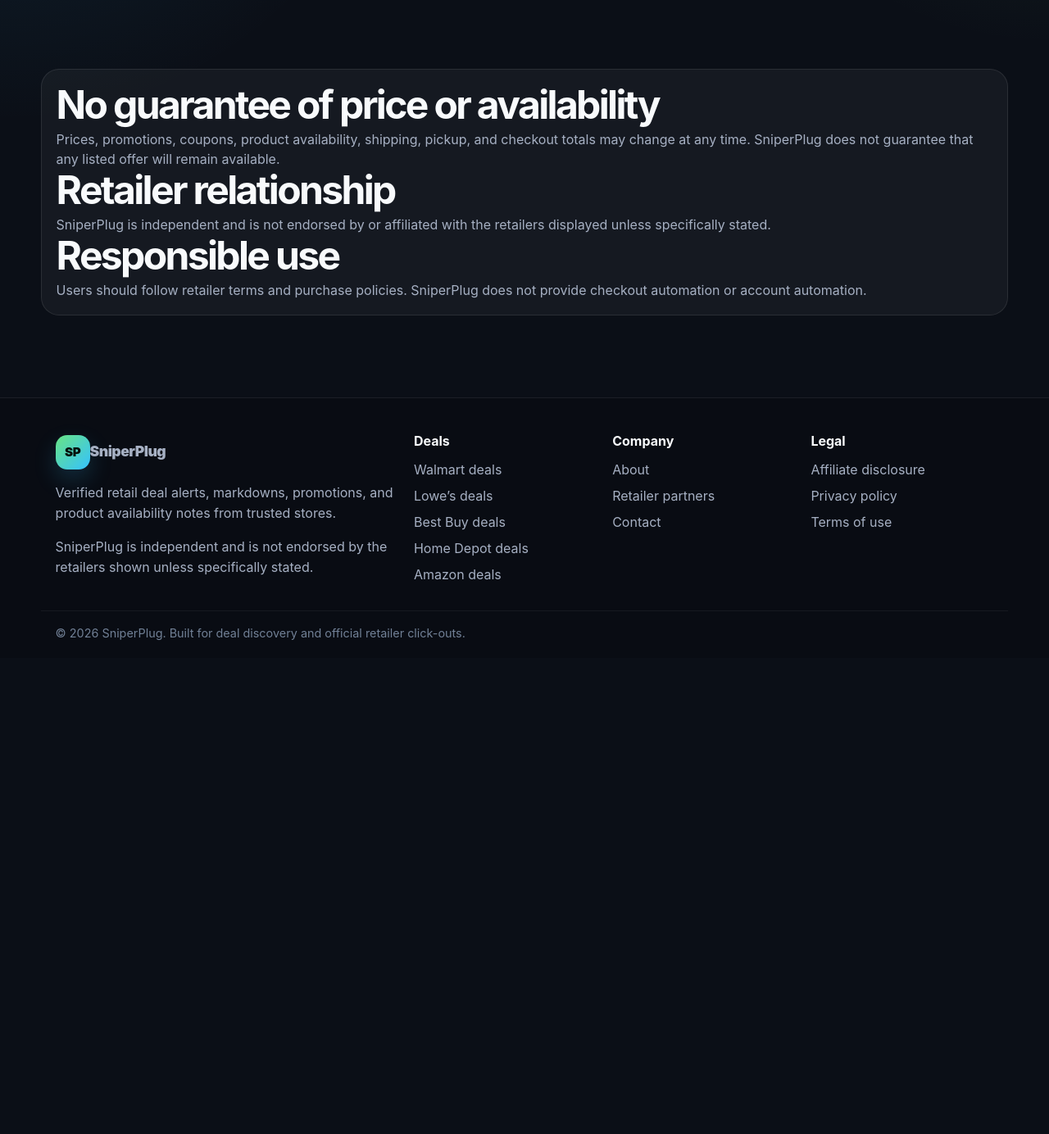
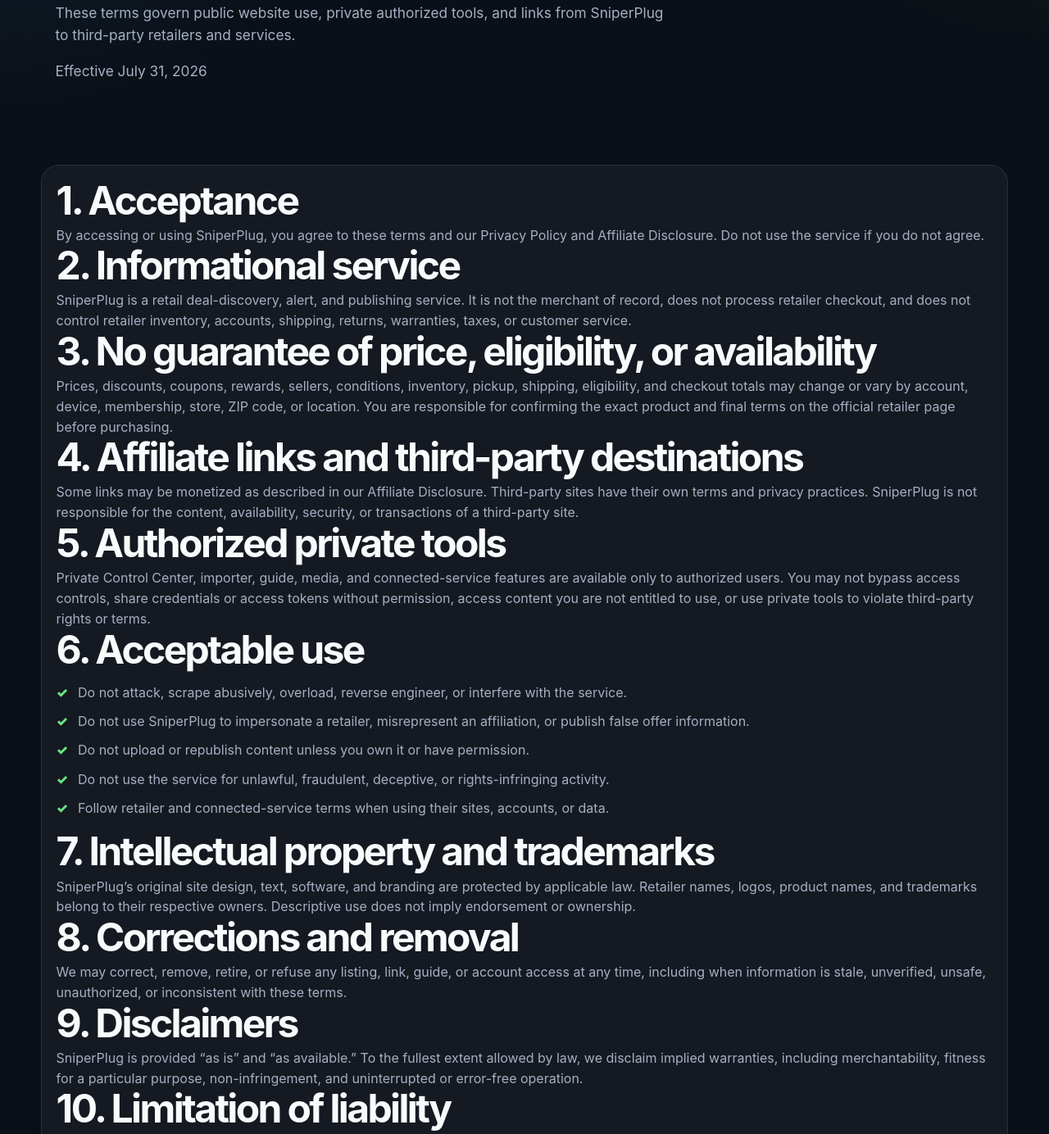
Before and after one commit to UglyGameFace/SniperPlug-Site, a website: page terms/index.html in a window 1280 px wide. Shown: the part 361-1745 px from the top of the page at 82% size. Before the commit the page ends 1164 px from the top, so only its background shows below. Drawn offline with Linux system fonts and the light colour scheme.

Commit message:
Publish complete SniperPlug terms of use

```diff
--- a/terms/index.html
+++ b/terms/index.html
@@ -4,59 +4,63 @@
   <meta charset="utf-8">
   <meta name="viewport" content="width=device-width, initial-scale=1">
   <title>Terms of Use | SniperPlug</title>
-  <meta name="description" content="SniperPlug website terms of use.">
+  <meta name="description" content="Terms governing use of SniperPlug deal-discovery pages, alerts, private tools, and retailer click-outs.">
   <meta name="robots" content="index,follow">
-  <meta property="og:title" content="Terms of Use | SniperPlug">
-  <meta property="og:description" content="SniperPlug website terms of use.">
-  <meta property="og:type" content="website">
-  <meta property="og:url" content="https://sniperplug.com">
+  <link rel="canonical" href="https://sniperplug.com/terms/">
   <meta name="theme-color" content="#0b0f17">
   <link rel="icon" href="/assets/favicon.svg" type="image/svg+xml">
   <link rel="stylesheet" href="/assets/css/styles.css">
-
 </head>
 <body>
   <a class="skip-link" href="#main">Skip to content</a>
-  <header class="site-header">
-    <div class="container header-inner">
-      <a class="brand" href="/" aria-label="SniperPlug home"><span class="brand-mark">SP</span><span>SniperPlug</span></a>
-      <nav class="nav" aria-label="Main navigation"><a class="active" href="/">Home</a><a class="" href="/deals/">Deals</a><a class="" href="/deals/walmart/">Walmart</a><a class="" href="/deals/lowes/">Lowe’s</a><a class="" href="/deals/best-buy/">Best Buy</a><a class="" href="/partners/">Partners</a></nav>
-      <a class="header-cta" href="/contact/">Get alerts</a>
-    </div>
-  </header>
+  <header class="site-header"><div class="container header-inner"><a class="brand" href="/"><span class="brand-mark">SP</span><span>SniperPlug</span></a><nav class="nav" aria-label="Main navigation"><a href="/">Home</a><a href="/control-center/">Owner access</a><a href="/deals/">Deals</a><a href="/deals/walmart/">Walmart</a><a href="/deals/best-buy/">Best Buy</a><a href="/partners/">Partners</a></nav><a class="header-cta" href="/contact/">Contact us</a></div></header>
   <main id="main">
-    <section class="page-hero"><div class="container"><span class="eyebrow">Terms</span><h1>Terms of use.</h1><p>By using SniperPlug, users agree that deal information is provided for discovery and must be verified with the official retailer before purchase.</p></div></section><section class="section"><div class="container legal-card"><h2>No guarantee of price or availability</h2><p>Prices, promotions, coupons, product availability, shipping, pickup, and checkout totals may change at any time. SniperPlug does not guarantee that any listed offer will remain available.</p><h2>Retailer relationship</h2><p>SniperPlug is independent and is not endorsed by or affiliated with the retailers displayed unless specifically stated.</p><h2>Responsible use</h2><p>Users should follow retailer terms and purchase policies. SniperPlug does not provide checkout automation or account automation.</p></div></section>
+    <section class="page-hero"><div class="container"><span class="eyebrow">Terms of use</span><h1>Use SniperPlug as a discovery tool—not a price guarantee.</h1><p>These terms govern public website use, private authorized tools, and links from SniperPlug to third-party retailers and services.</p><p class="mini">Effective July 31, 2026</p></div></section>
+    <section class="section"><div class="container legal-card">
+      <h2>1. Acceptance</h2>
+      <p>By accessing or using SniperPlug, you agree to these terms and our Privacy Policy and Affiliate Disclosure. Do not use the service if you do not agree.</p>
+
+      <h2>2. Informational service</h2>
+      <p>SniperPlug is a retail deal-discovery, alert, and publishing service. It is not the merchant of record, does not process retailer checkout, and does not control retailer inventory, accounts, shipping, returns, warranties, taxes, or customer service.</p>
+
+      <h2>3. No guarantee of price, eligibility, or availability</h2>
+      <p>Prices, discounts, coupons, rewards, sellers, conditions, inventory, pickup, shipping, eligibility, and checkout totals may change or vary by account, device, membership, store, ZIP code, or location. You are responsible for confirming the exact product and final terms on the official retailer page before purchasing.</p>
+
+      <h2>4. Affiliate links and third-party destinations</h2>
+      <p>Some links may be monetized as described in our Affiliate Disclosure. Third-party sites have their own terms and privacy practices. SniperPlug is not responsible for the content, availability, security, or transactions of a third-party site.</p>
+
+      <h2>5. Authorized private tools</h2>
+      <p>Private Control Center, importer, guide, media, and connected-service features are available only to authorized users. You may not bypass access controls, share credentials or access tokens without permission, access content you are not entitled to use, or use private tools to violate third-party rights or terms.</p>
+
+      <h2>6. Acceptable use</h2>
+      <ul class="check-list">
+        <li>Do not attack, scrape abusively, overload, reverse engineer, or interfere with the service.</li>
+        <li>Do not use SniperPlug to impersonate a retailer, misrepresent an affiliation, or publish false offer information.</li>
+        <li>Do not upload or republish content unless you own it or have permission.</li>
+        <li>Do not use the service for unlawful, fraudulent, deceptive, or rights-infringing activity.</li>
+        <li>Follow retailer and connected-service terms when using their sites, accounts, or data.</li>
+      </ul>
+
+      <h2>7. Intellectual property and trademarks</h2>
+      <p>SniperPlug’s original site design, text, software, and branding are protected by applicable law. Retailer names, logos, product names, and trademarks belong to their respective owners. Descriptive use does not imply endorsement or ownership.</p>
+
+      <h2>8. Corrections and removal</h2>
+      <p>We may correct, remove, retire, or refuse any listing, link, guide, or account access at any time, including when information is stale, unverified, unsafe, unauthorized, or inconsistent with these terms.</p>
+
+      <h2>9. Disclaimers</h2>
+      <p>SniperPlug is provided “as is” and “as available.” To the fullest extent allowed by law, we disclaim implied warranties, including merchantability, fitness for a particular purpose, non-infringement, and uninterrupted or error-free operation.</p>
+
+      <h2>10. Limitation of liability</h2>
+      <p>To the fullest extent allowed by law, SniperPlug and its operators will not be liable for indirect, incidental, special, consequential, exemplary, or punitive damages, lost profits, lost data, missed offers, retailer actions, or purchases made through third-party destinations. Some jurisdictions do not allow certain limitations, so parts of this section may not apply to you.</p>
+
+      <h2>11. Changes and availability</h2>
+      <p>We may modify, suspend, or discontinue features and may update these terms. Continued use after an updated effective date means you accept the revised terms.</p>
+
+      <h2>12. Contact</h2>
+      <p>Questions, corrections, and legal notices may be sent to <a href="mailto:support@sniperplug.com">support@sniperplug.com</a>. Partnership matters may be sent to <a href="mailto:partners@sniperplug.com">partners@sniperplug.com</a>.</p>
+    </div></section>
   </main>
-  <footer class="site-footer">
-    <div class="container footer-grid">
-      <div>
-        <a class="brand footer-brand" href="/"><span class="brand-mark">SP</span><span>SniperPlug</span></a>
-        <p>Verified retail deal alerts, markdowns, promotions, and product availability notes from trusted stores.</p>
-        <p class="mini">SniperPlug is independent and is not endorsed by the retailers shown unless specifically stated.</p>
-      </div>
-      <div>
-        <h4>Deals</h4>
-        <a href="/deals/walmart/">Walmart deals</a>
-        <a href="/deals/lowes/">Lowe’s deals</a>
-        <a href="/deals/best-buy/">Best Buy deals</a>
-        <a href="/deals/home-depot/">Home Depot deals</a>
-        <a href="/deals/amazon/">Amazon deals</a>
-      </div>
-      <div>
-        <h4>Company</h4>
-        <a href="/about/">About</a>
-        <a href="/partners/">Retailer partners</a>
-        <a href="/contact/">Contact</a>
-      </div>
-      <div>
-        <h4>Legal</h4>
-        <a href="/affiliate-disclosure/">Affiliate disclosure</a>
-        <a href="/privacy/">Privacy policy</a>
-        <a href="/terms/">Terms of use</a>
-      </div>
-    </div>
-    <div class="container footer-bottom">© 2026 SniperPlug. Built for deal discovery and official retailer click-outs.</div>
-  </footer>
+  <footer class="site-footer"><div class="container footer-grid"><div><a class="brand footer-brand" href="/"><span class="brand-mark">SP</span><span>SniperPlug</span></a><p>Responsible retail deal discovery and official retailer click-throughs.</p></div><div><h4>Coverage</h4><a href="/deals/">Deal standards</a><a href="/deals/walmart/">Walmart</a><a href="/deals/best-buy/">Best Buy</a></div><div><h4>Company</h4><a href="/about/">About</a><a href="/partners/">Partners</a><a href="/contact/">Contact</a></div><div><h4>Legal</h4><a href="/affiliate-disclosure/">Affiliate disclosure</a><a href="/privacy/">Privacy policy</a><a href="/terms/">Terms of use</a></div></div><div class="container footer-bottom">© 2026 SniperPlug.</div></footer>
   <script src="/assets/js/site.js" defer></script>
 </body>
 </html>
```
